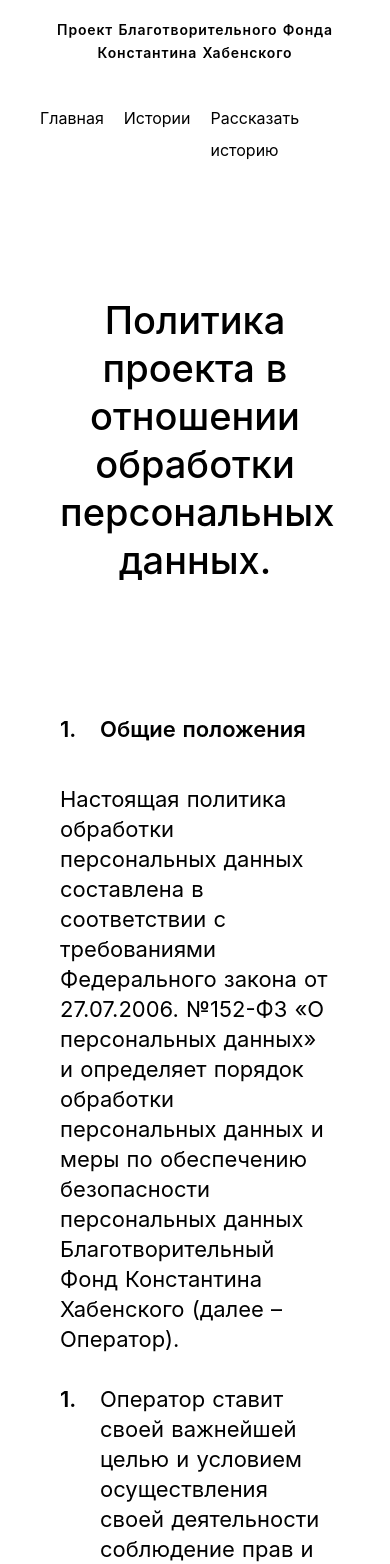
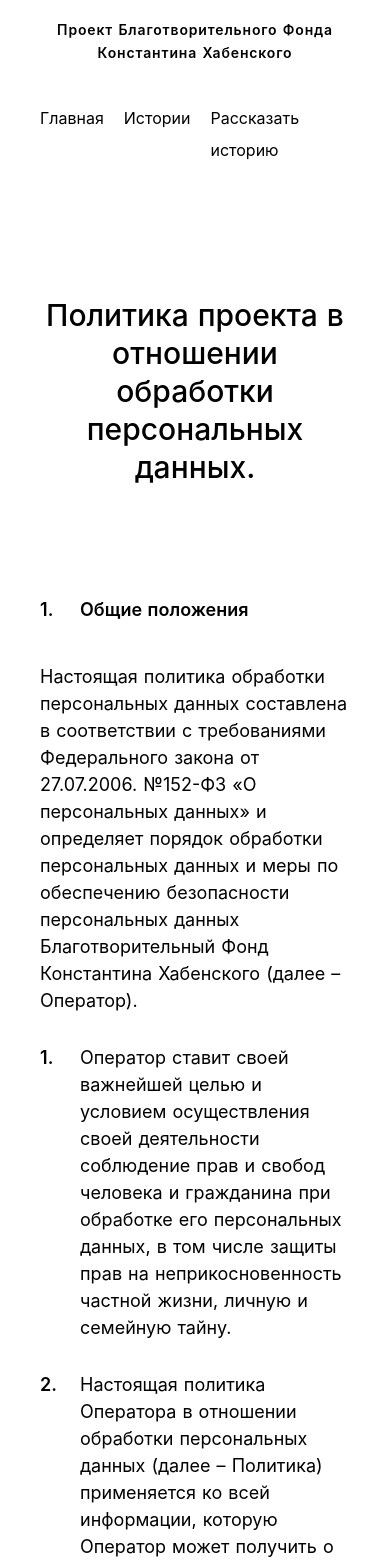
Before and after one commit to sanyamaks/nuxt-training, a Nuxt app: page /policy in a window 390 px wide. Shown: the top 1564 px of the page. Built offline with nearby package versions, Linux system fonts and the light colour scheme.

Commit message:
beta responsive policy page (no 320)

```diff
--- a/pages/policy.vue
+++ b/pages/policy.vue
@@ -283,8 +283,7 @@
 
 <style scoped>
 .policy {
-  width: 100%;
-  max-width: 780px;
+  max-width: 900px;
   margin: 0 auto;
   padding: 130px 60px 230px; /* PP */
 }
@@ -366,4 +365,46 @@
 .policy__clause:last-of-type {
   margin-bottom: 0;
 }
+
+@media screen and (max-width: 1280px) {
+  .policy {
+    max-width: 800px;
+    padding: 130px 50px 230px; /* PP */
+  }
+
+  .policy__title {
+    font-size: 34px;
+    line-height: 44px;
+    margin-bottom: 120px;
+  }
+
+  .policy__section {
+    font-size: 20px;
+    line-height: 28px;
+  }
+}
+
+@media screen and (max-width: 1024px) {
+  .policy {
+    max-width: 740px;
+    padding: 130px 50px 230px; /* PP */
+  }
+
+  .policy__title {
+    font-size: 30px;
+    line-height: 38px;
+    margin-bottom: 110px;
+  }
+
+  .policy__section {
+    font-size: 18px;
+    line-height: 27px;
+  }
+}
+
+@media screen and (max-width: 768px) {
+  .policy {
+    padding: 130px 40px 230px; /* PP */
+  }
+}
 </style>
```
